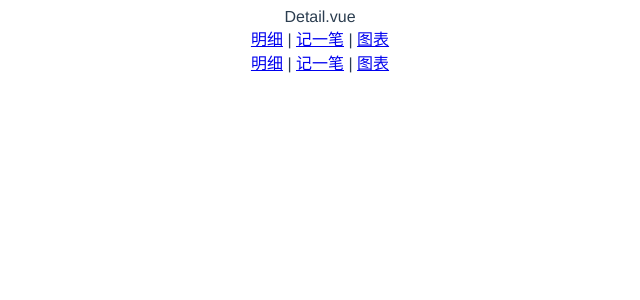
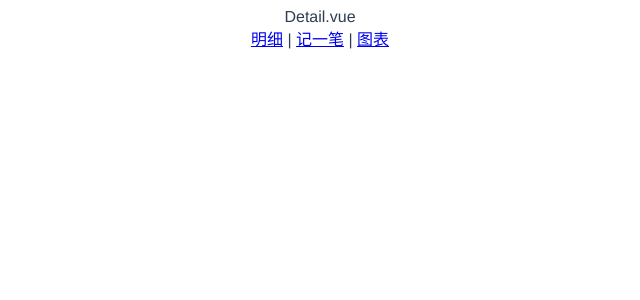
Before and after one commit to chen-yi-ux/orange, a Vue app: page /chart#/detail in a window 1280 px wide. Shown: the top 300 px of the page, without its empty margins (320-960 px from the left). Built offline with nearby package versions, Linux system fonts and the light colour scheme.

Commit message:
重新提交 全局组件 <Nav/>

```diff
--- a/src/App.vue
+++ b/src/App.vue
@@ -1,13 +1,6 @@
 <template>
   <div id="app">
     <router-view/>
-    <div>
-      <router-link to="/detail">明细</router-link>
-      |
-      <router-link to="/money">记一笔</router-link>
-      |
-      <router-link to="/chart">图表</router-link>
-    </div>
   </div>
 </template>
 
```
